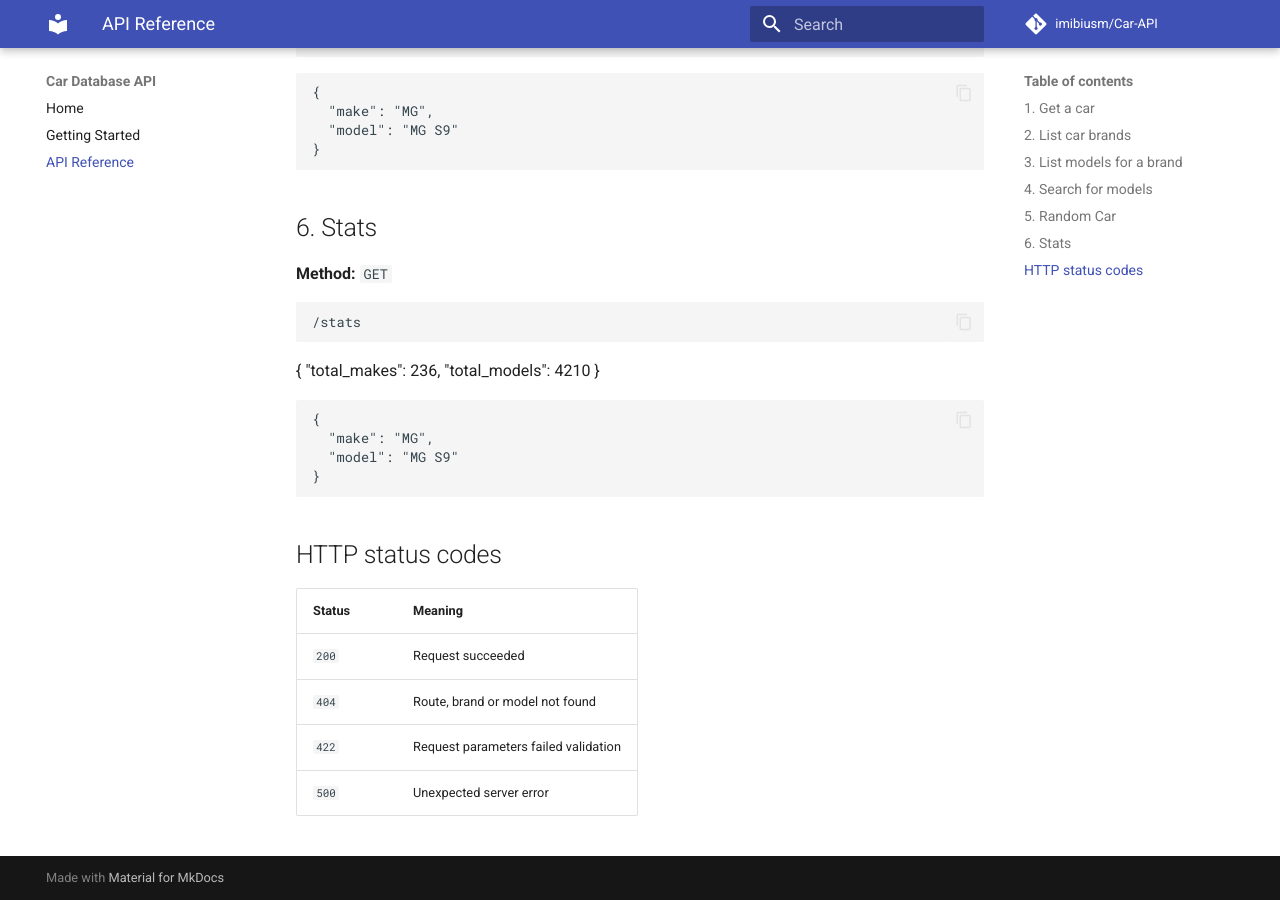
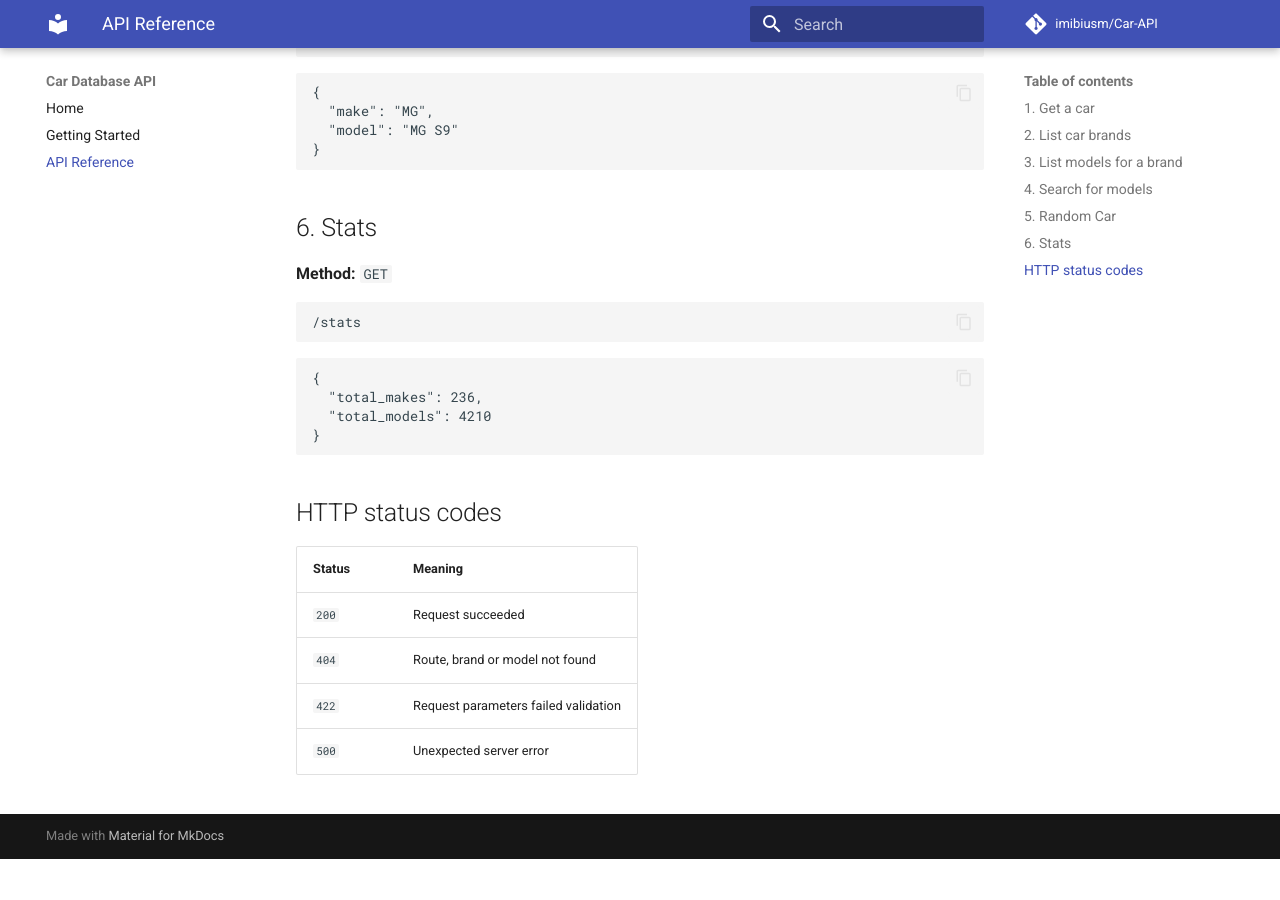
Before and after one commit to imibiusm/Car-API, an MkDocs documentation site: the page built from docs/endpoints.md, in a window 1280 px wide and 900 px high, scrolled down 2116 px. Built offline with MkDocs 1.6.1 and Material for MkDocs 9.7.7, drawn with Linux system fonts in a browser that asks for light colours; comment, search, counter and statistics services are not loaded; after the commit the page ends 2975 px from its top, so only the background shows below that.

Commit message:
Update /stats endpoint documentation
Removed example JSON response for a specific vehicle make and model.

````diff
--- a/docs/endpoints.md
+++ b/docs/endpoints.md
@@ -119,15 +119,12 @@ Example:
 ```text
 /stats
 ```
+
+
+```json
 {
   "total_makes": 236,
   "total_models": 4210
-}
-
-```json
-{
-  "make": "MG",
-  "model": "MG S9"
 }
 ```
 
````
